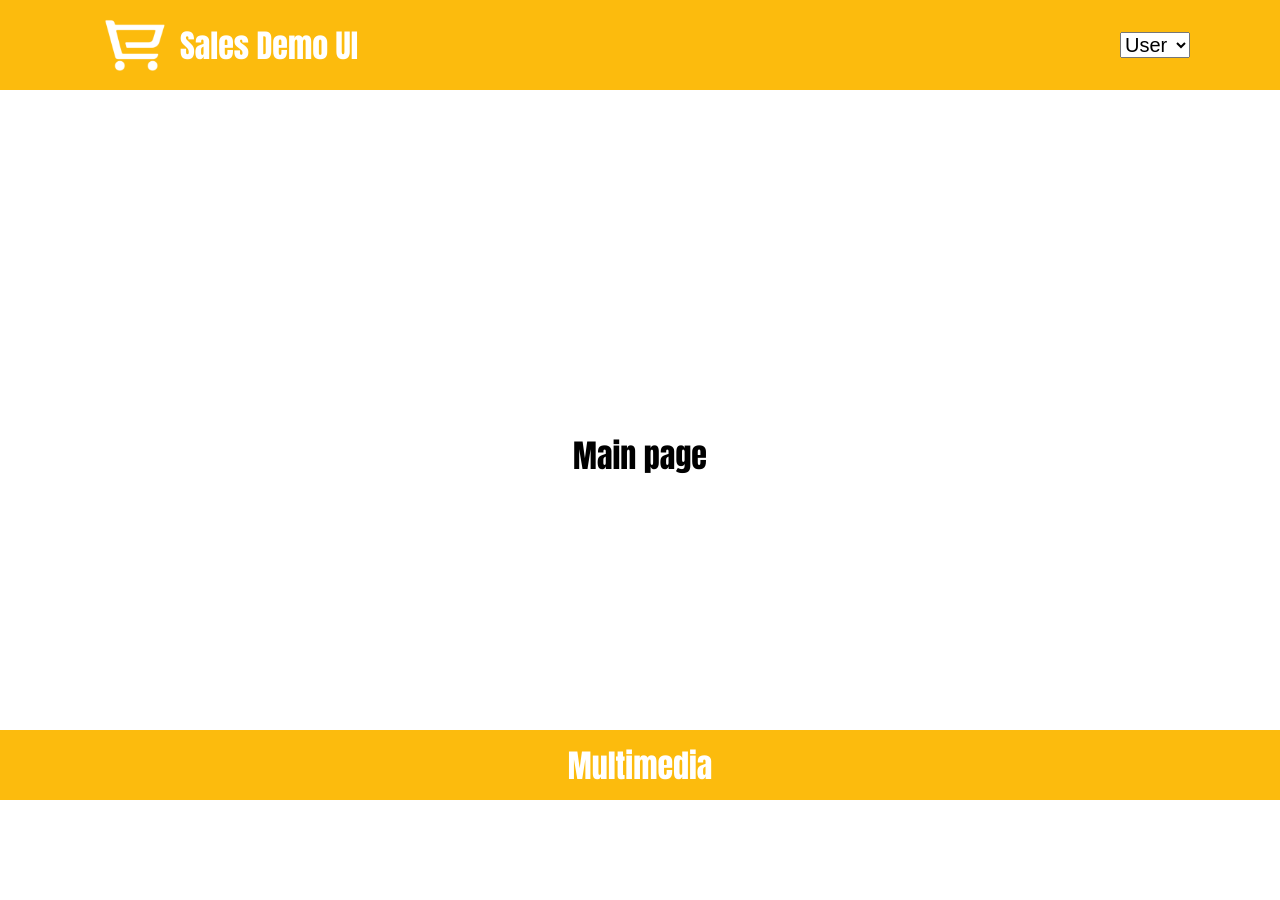
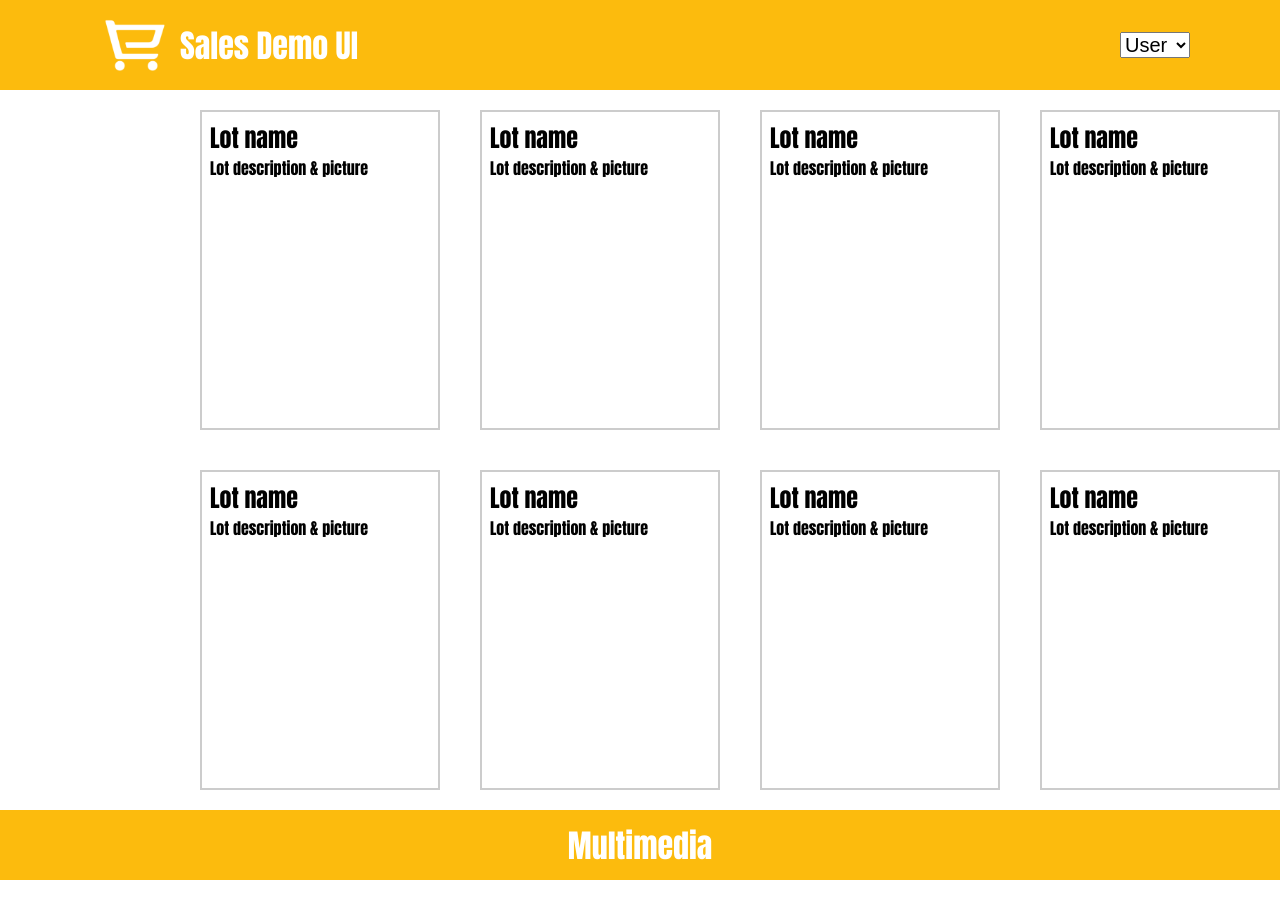
Before and after one commit to AlexSerbul/sales-ui, an Angular app: page / in a window 1280 px wide. Before the commit the page ends 820 px from the top, so only its background shows below. Built offline with nearby package versions, Linux system fonts and the light colour scheme.

Commit message:
формочки

```diff
--- a/src/app/Footer/Footer.component.css
+++ b/src/app/Footer/Footer.component.css
@@ -1,6 +1,7 @@
 .footer{
   flex:0 0 auto;
   height: 70px;
+  width: 100%;
   background-color: #FCBB0D;
 
 
--- a/src/app/Lot/lot.component.css
+++ b/src/app/Lot/lot.component.css
@@ -1,12 +1,8 @@
 .lot{
   padding: .5rem .5rem;
-  border: 2px dashed #ccc;
-  margin-bottom: 2rem;
-  margin-left: 5rem;
-  margin-right: 5rem;
+  margin: 20px;
   width: 15rem;
   height: 20rem;
+
+  border: 2px solid #ccc;
 }
-h2{
-  margin-bottom: .5rem;
-}
--- a/src/app/Main/Main.component.css
+++ b/src/app/Main/Main.component.css
@@ -2,10 +2,19 @@
   flex:1 0 auto;
   margin-top: 90px;
   height: 100%;
+  width: 100%;
 
-  display: flex;
+  display: flow-root;
   align-items: center;
   justify-content: center;
 
   font-family: Impact;
 }
+.row{
+  padding-left: 400px;
+  padding-right: 200px;
+
+  display: flex;
+  align-items: center;
+  justify-content: center;
+}
--- a/src/app/Main/Main.component.html
+++ b/src/app/Main/Main.component.html
@@ -1,3 +1,14 @@
 <main class="main">
-  <h1>Main page</h1>
+  <div class="row">
+    <app-lot></app-lot>
+    <app-lot></app-lot>
+    <app-lot></app-lot>
+    <app-lot></app-lot>
+  </div>
+  <div class="row">
+    <app-lot></app-lot>
+    <app-lot></app-lot>
+    <app-lot></app-lot>
+    <app-lot></app-lot>
+  </div>
 </main>
```
